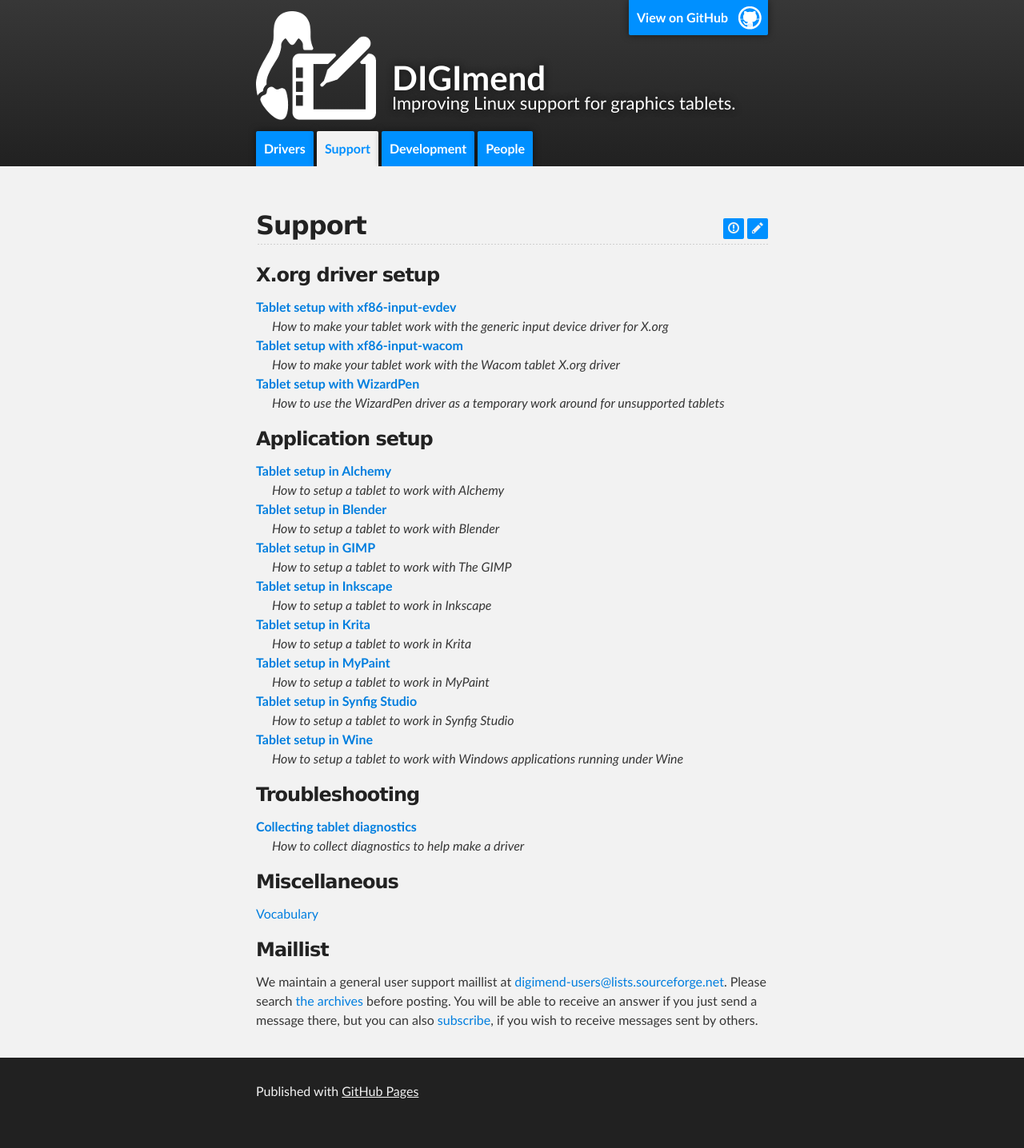
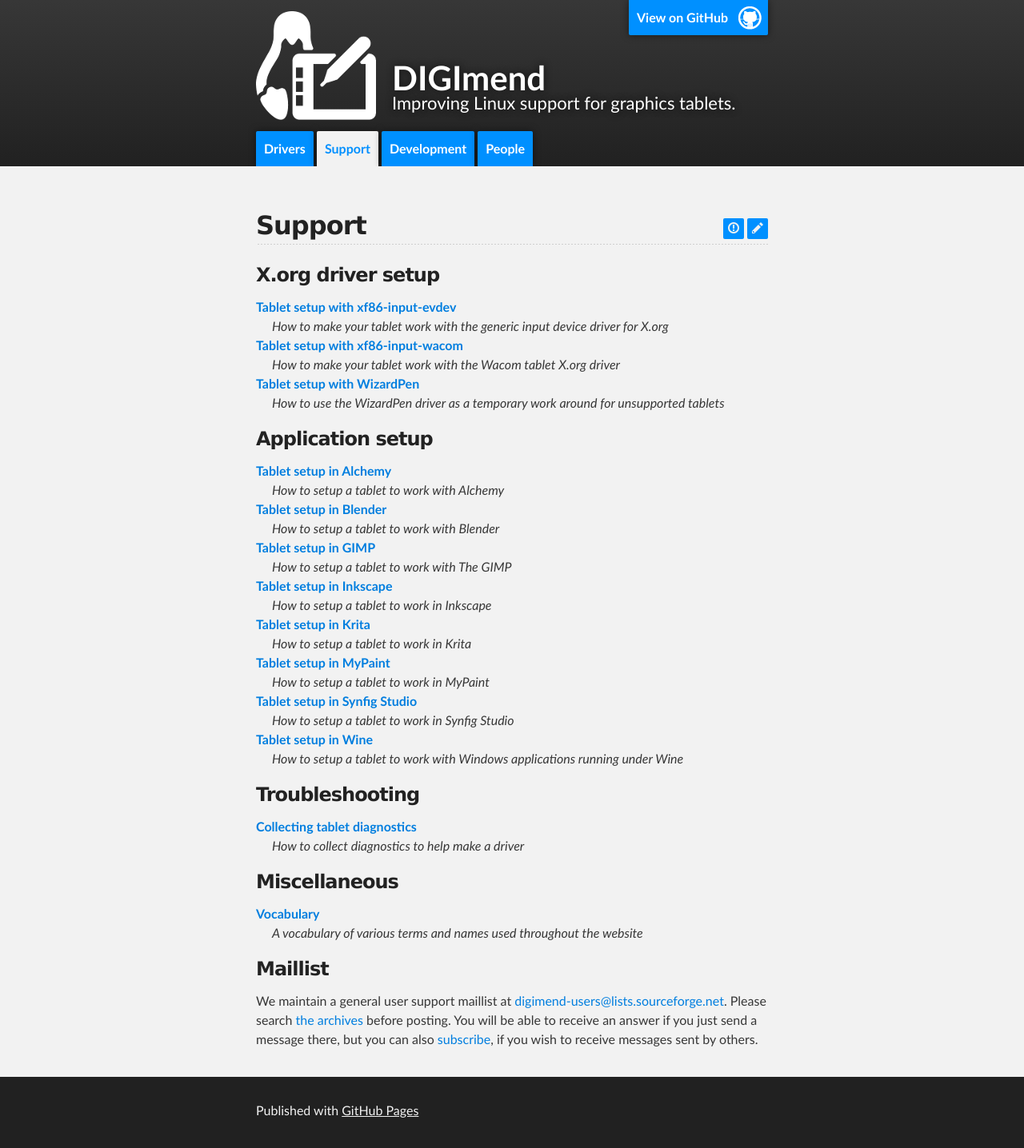
Before and after one commit to DIGImend/digimend.github.io, a Jekyll site: the page built from support/index.md, in a window 1280 px wide. Shown: the whole page at 80% size. Built offline with Jekyll 4.4.1, drawn with Linux system fonts in a browser that asks for light colours; before the commit the page ends 1412 px from its top, so only the background shows below that.

Commit message:
Iterate over misc pages on support page
Instead of linking miscellaneous pages explicitly on the support page,
use the page definition list include. This makes the page formatting
more uniform and allows easier addition of further "miscellaneous"
pages.

```diff
--- a/support/index.md
+++ b/support/index.md
@@ -30,8 +30,10 @@
 
 Miscellaneous
 -------------
-
-[Vocabulary](misc/vocabulary)
+<dl>
+{% assign misc_dir = page.url | remove: 'index.html' | append: 'misc/' %}
+{% include pi parent_dir=misc_dir include="pt_d.html" %}
+</dl>
 
 Maillist
 --------
--- a/support/misc/vocabulary/index.md
+++ b/support/misc/vocabulary/index.md
@@ -1,5 +1,6 @@
 ---
 title: Vocabulary
+summary: A vocabulary of various terms and names used throughout the website
 ---
 
 Huion
```
